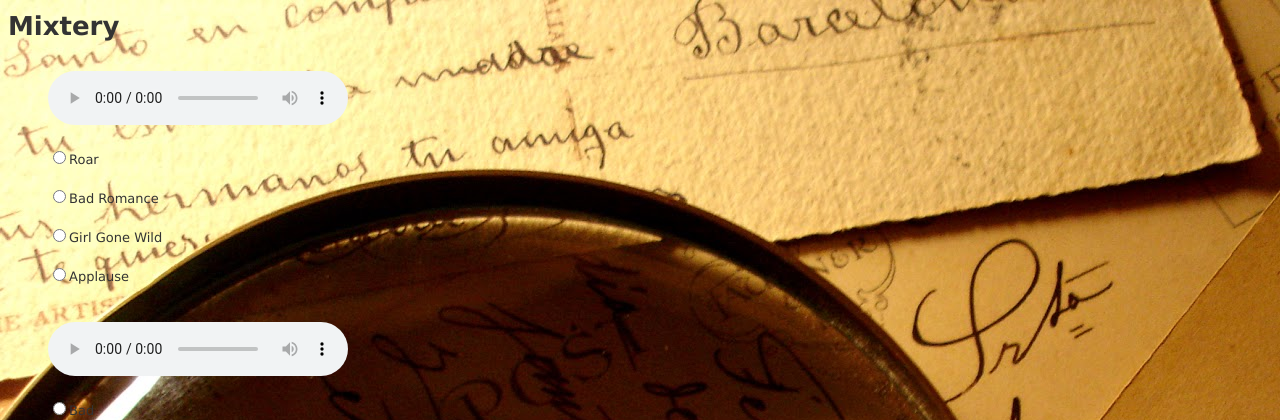
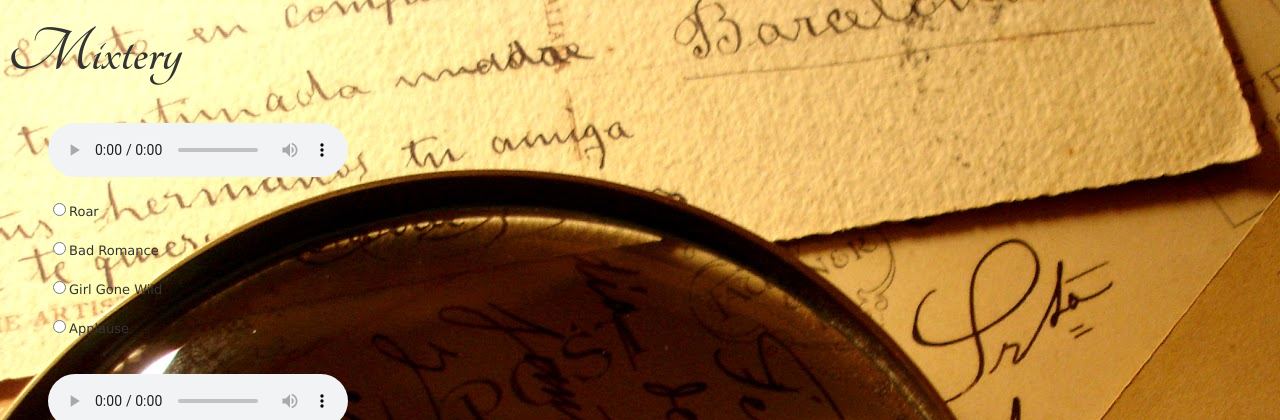
Before and after one commit to smt9020/Mixtery, a Rails app: page /tracks in a window 1280 px wide. Shown: the top 420 px of the page. Run offline with Rails 7, Linux system fonts and the light colour scheme; data comes from the database, SQL or seed files in the repository; style sheets or scripts are compiled from the project's sources; some libraries are stand-ins or nearby versions.

Commit message:
added font family

```diff
--- a/Mixtery/app/assets/stylesheets/tracks.css.scss
+++ b/Mixtery/app/assets/stylesheets/tracks.css.scss
@@ -12,3 +12,9 @@ body
 	background-repeat:no-repeat;
 	background-color:#cccccc;
 }
+
+h1
+{
+	font-family: 'Tangerine', 'cursive';
+	font-size: 500%;
+}
--- a/Mixtery/app/views/layouts/application.html.erb
+++ b/Mixtery/app/views/layouts/application.html.erb
@@ -5,6 +5,7 @@
   <%= stylesheet_link_tag    "application", media: "all", "data-turbolinks-track" => true %>
   <%= javascript_include_tag "application", "data-turbolinks-track" => true %>
   <%= csrf_meta_tags %>
+  <link href='http://fonts.googleapis.com/css?family=Tangerine:700' rel='stylesheet' type='text/css'>
 </head>
 <body>
 
```
